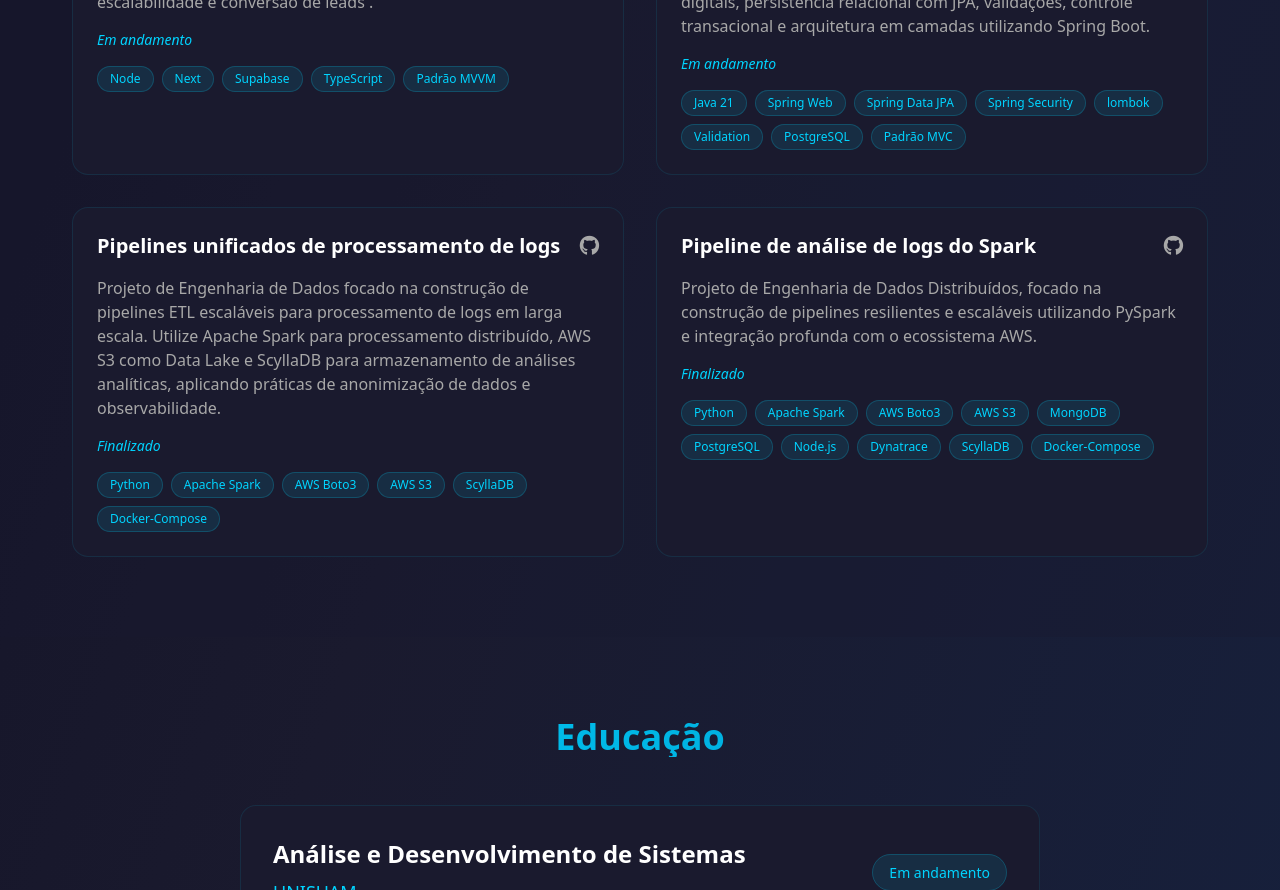
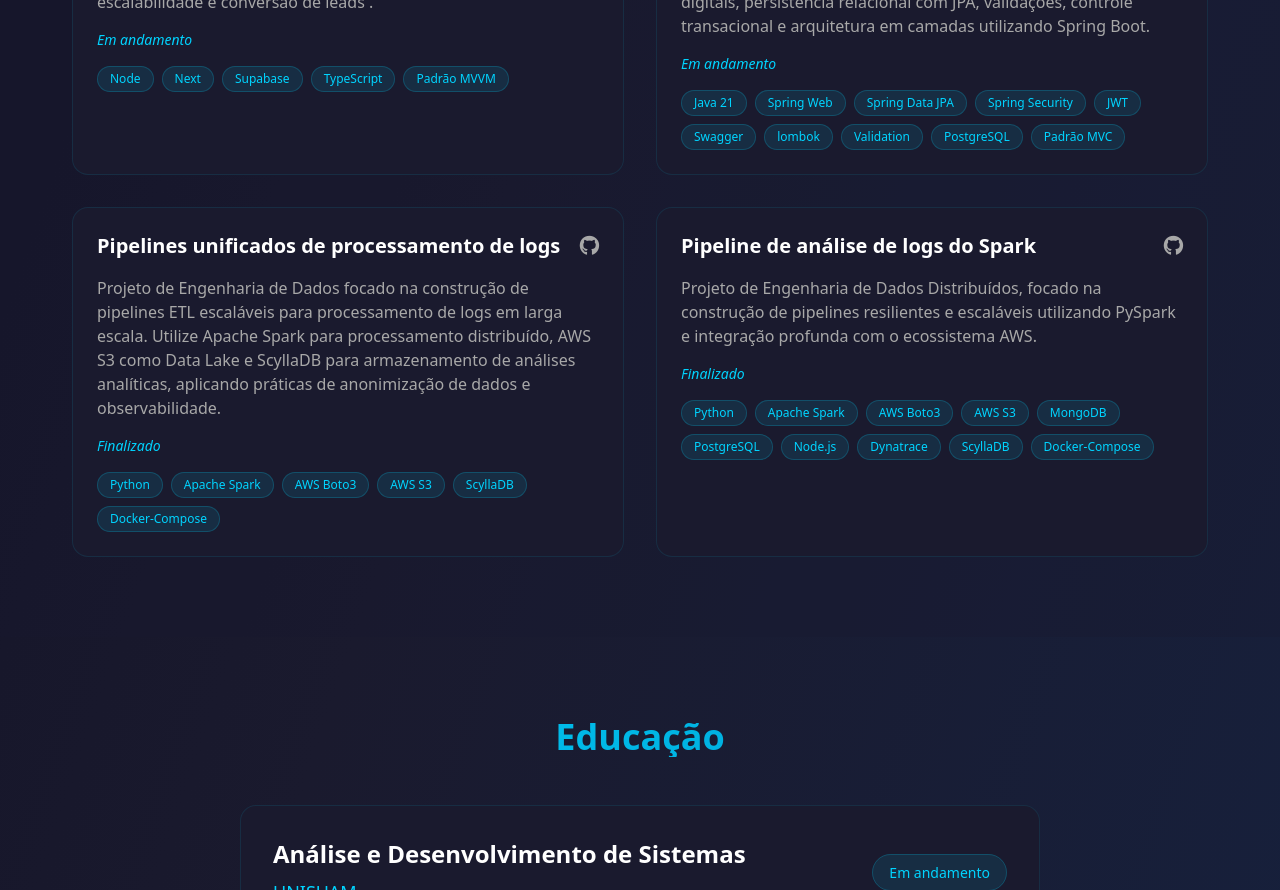
Before and after one commit to CaioQuerino/portfolio-backend, a Next.js app: page / in a window 1280 px wide. Shown: the part 2060-2950 px from the top of the page. Built offline with nearby package versions, Linux system fonts and the light colour scheme.

Commit message:
feat: adiciona "JWT" e "Swagger" a lista

```diff
--- a/src/app/page.tsx
+++ b/src/app/page.tsx
@@ -67,7 +67,7 @@ export default function Home() {
     {
       title: "Banco Digital",
       description: "API REST para gerenciamento de contas bancárias, clientes e operações financeiras. Implementa regras de negócio para contas digitais, persistência relacional com JPA, validações, controle transacional e arquitetura em camadas utilizando Spring Boot.",
-      tags: ["Java 21", "Spring Web", "Spring Data JPA", "Spring Security", "lombok", "Validation", "PostgreSQL", "Padrão MVC"],
+      tags: ["Java 21", "Spring Web", "Spring Data JPA", "Spring Security", "JWT", "Swagger", "lombok", "Validation", "PostgreSQL", "Padrão MVC"],
       link: "https://github.com/CaioQuerino/bancodigital",
       status: "Em andamento"
     },
```
